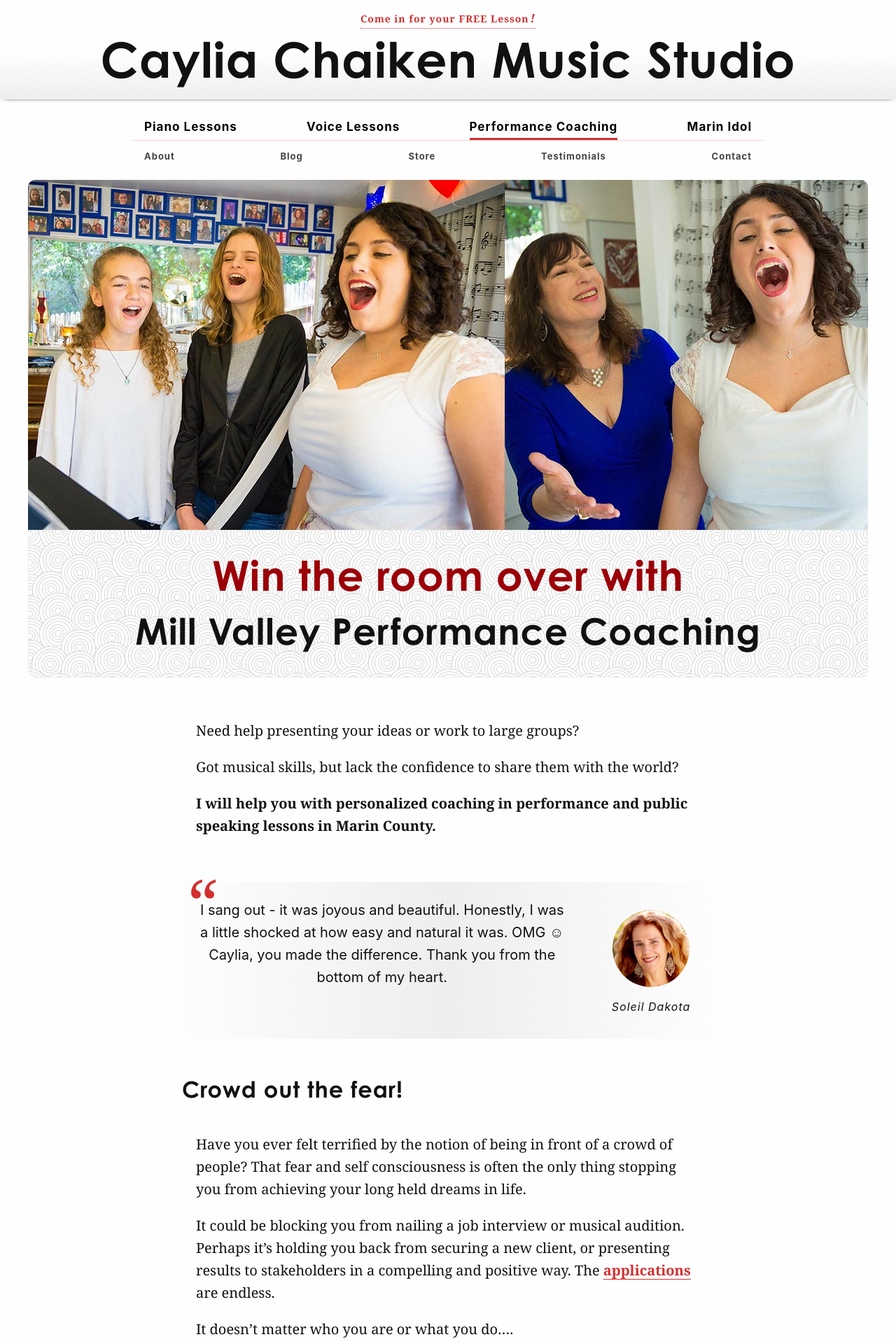
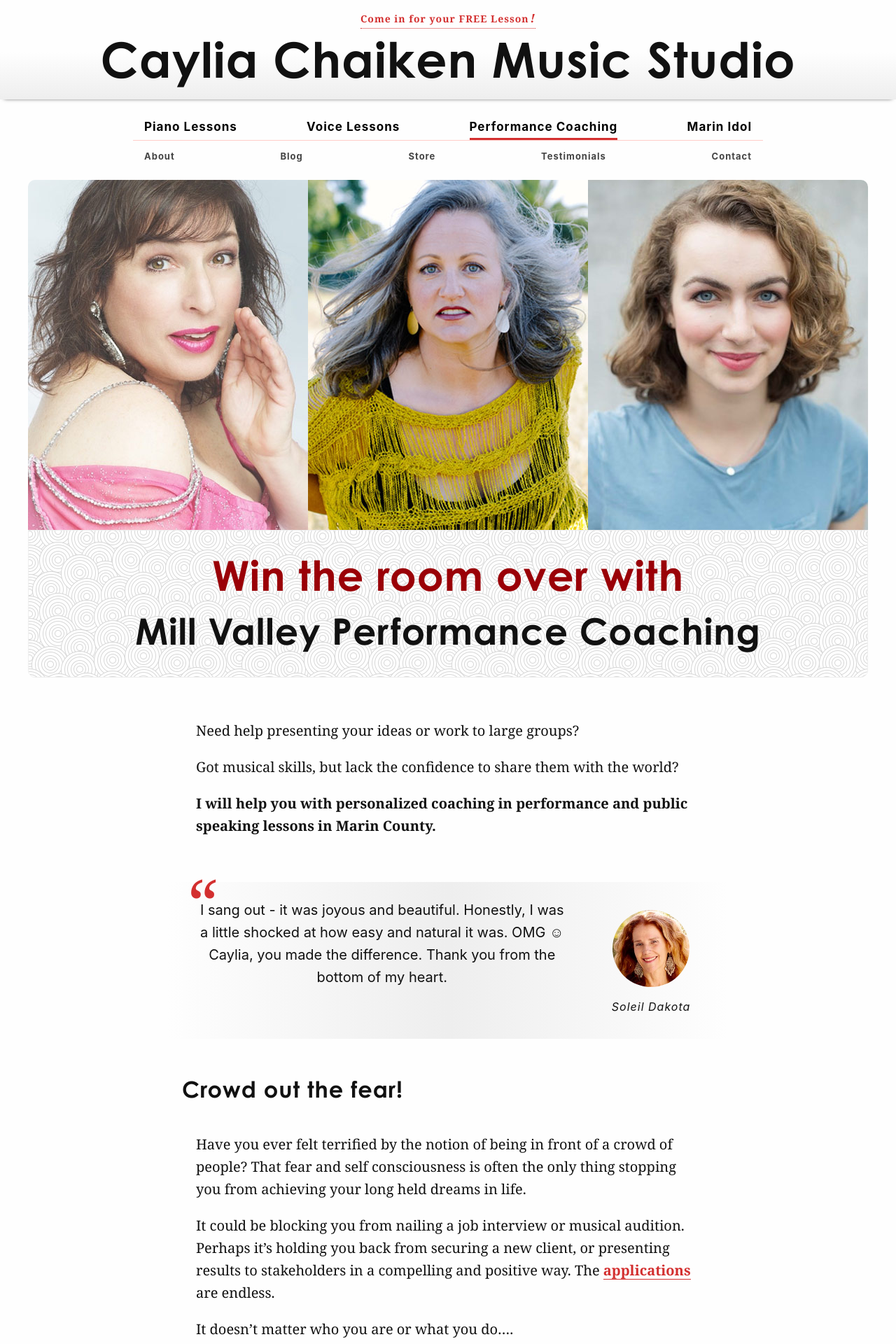
Before and after one commit to cchaiken/ccms, a Jekyll site: the page built from performance-coaching.md, in a window 1280 px wide. Shown: the top 1920 px of the page at 70% size. Built offline with Jekyll 4.4.1, drawn with Linux system fonts in a browser that asks for light colours; some web fonts are replaced.

Commit message:
Updated Performance Coaching

```diff
--- a/performance-coaching.md
+++ b/performance-coaching.md
@@ -1,7 +1,7 @@
 ---
 title: Mill Valley Performance Coaching
 id: performance-coaching
-hero: voice-banner-1.jpg
+hero: performance-coaching-lessons-mill-valley-banner.jpg
 intro:
   main: Win the room over with
   sub: Mill Valley Performance Coaching
```
